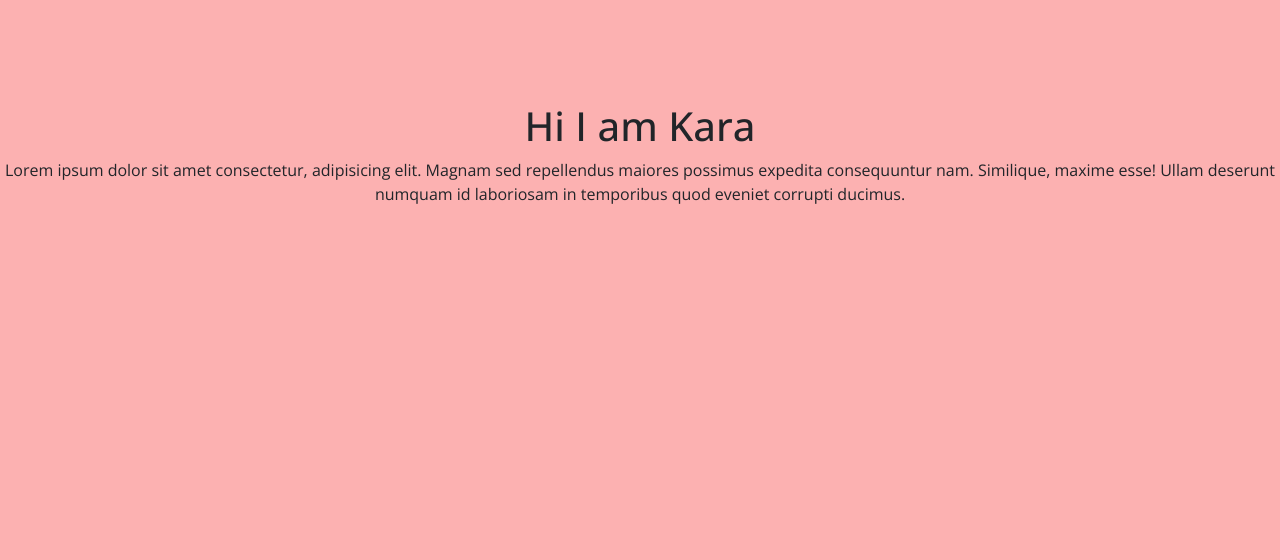
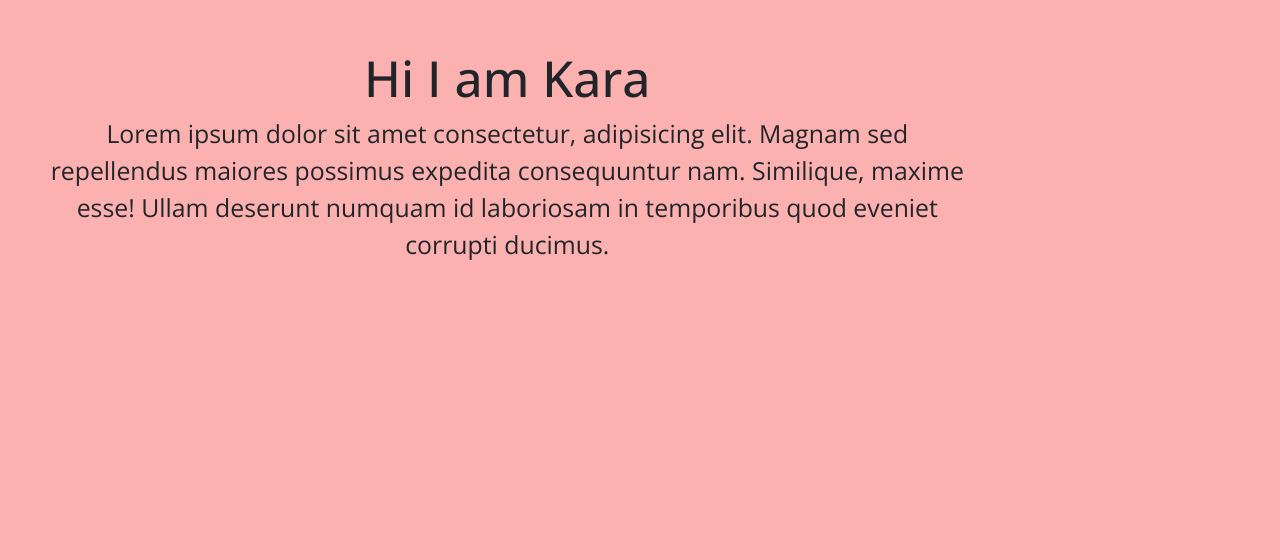
Before and after one commit to 2ndborn/karahair, a React (Create React App) app in the folder kara-app/: page /gallery in a window 1280 px wide. Shown: the part 238-798 px from the top of the page. Built offline with nearby package versions, Linux system fonts and the light colour scheme; a web font is replaced by a local one.

Commit message:
structuring a new layout for the story page

```diff
--- a/kara-app/src/pages/Gallery.js
+++ b/kara-app/src/pages/Gallery.js
@@ -1,20 +1,39 @@
-import React from 'react'
+import {React, useRef}  from 'react'
 import styles from '../styles/Gallery.module.css'
-import { motion, useTransform } from 'framer-motion';
+import { motion, useTransform, useScroll } from 'framer-motion';
 
 const Gallery = () => {
+
+  const ref = useRef(null);
+  const boxRef = useRef(null);
+const { scrollYProgress: boxScrollY } = useScroll({
+  target: boxRef,
+  offset: ["start end", "start start"] // triggers when box enters and reaches top
+});
+  const scale = useTransform(boxScrollY, [0, 0.9], [1, 0.65])
   return (
     <div>
-        <section>
-          <div className={styles.intro}>
+        <section ref={ref} className={styles.sec}>
+          <motion.div
+
+          className={styles.intro}
+
+          >
+            <motion.div
+            className={styles.text}
+            style={{
+            transformOrigin: "left center",
+            scale }}
+            >
               <h1>Hi I am Kara</h1>
               <p>
                 Lorem ipsum dolor sit amet consectetur, adipisicing elit. Magnam sed repellendus maiores possimus expedita
                 consequuntur nam. Similique, maxime esse! Ullam deserunt numquam id laboriosam in temporibus quod eveniet corrupti
                 ducimus.
               </p>
-          </div>
-          <div className={styles.con}>
+            </motion.div>
+          </motion.div>
+          <div className={styles.con} ref={boxRef}>
             <div className={styles.container}>
               <div className={styles.box}></div>
             </div>
--- a/kara-app/src/styles/Gallery.module.css
+++ b/kara-app/src/styles/Gallery.module.css
@@ -1,8 +1,12 @@
-section {
+.sec {
+    position: relative;
     height: 200vh;
+    width: 100%;
 }
 
 .intro {
+    position: sticky;
+    top: 0;
     display: flex;
     justify-content: center;
     align-items: center;
@@ -11,6 +15,20 @@ section {
     height: 100vh;
     width: 100%;
     background-color: rgb(252, 177, 177);
+    z-index: 10;
+    transform-origin: "left center";
+    padding: 3rem;
+}
+
+.text {
+    display: flex;
+    flex-direction: column;
+    justify-content: center;
+    align-items: center;
+    font-size: 2rem;
+}
+.text h1 {
+    font-size: 4rem;
 }
 
 .con {
@@ -26,6 +44,7 @@ section {
     height: 100vh;
     width: 33.3333%;
     background-color: red;
+    z-index: 11;
 }
 
 .box {
```
Lines whose indentation alone changed are shown as unchanged.
